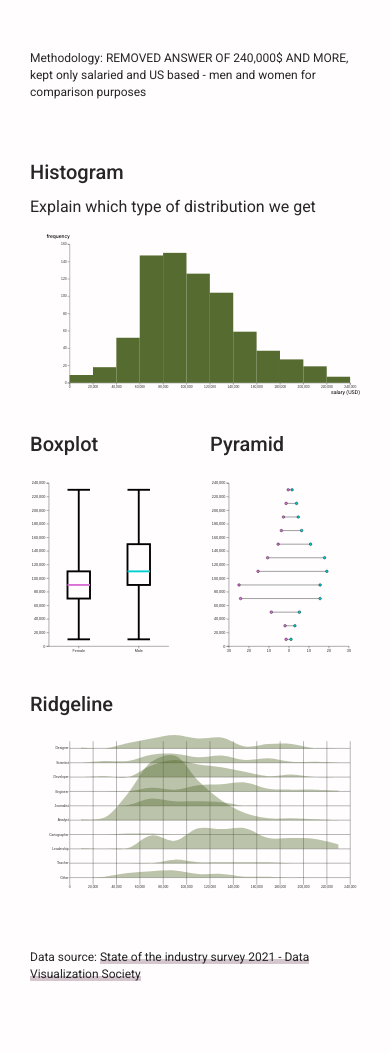
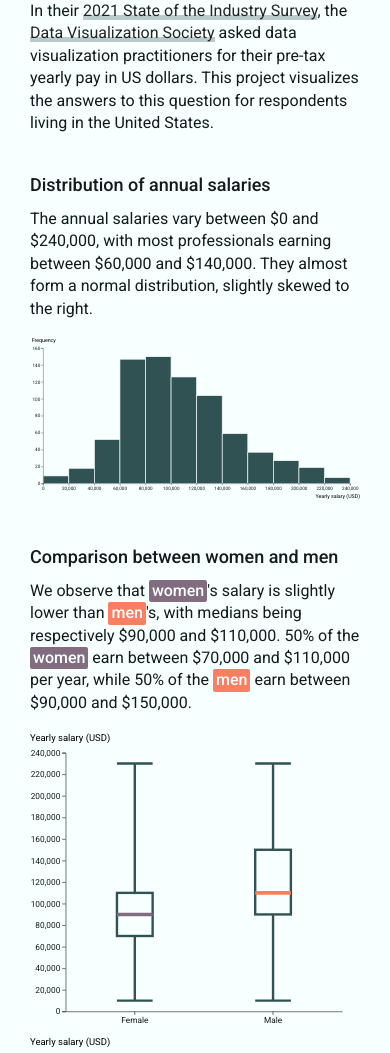
Before and after one commit to d3js-in-action-third-edition/dvs-salary-distribution, a plain HTML site: page index.html in a window 390 px wide. Shown: the part 198-1251 px from the top of the page. Before the commit the page ends 1211 px from the top, so only its background shows below. Drawn offline with nearby package versions, Linux system fonts and the light colour scheme.

Commit message:
Update design

```diff
--- a/css/base.css
+++ b/css/base.css
@@ -10,12 +10,12 @@ html {
 }
 body {
   margin: 0;
-  background-color: #FFFDFE;
+  background-color: #f8ffff;
   font-family: 'Roboto', sans-serif;
   font-size: 1.6rem;
   line-height: 1.4;
   font-weight: 400;
-  color: #272626;
+  color: #101b1b;
 }
 .container {
   margin-right: auto;
@@ -55,16 +55,31 @@ h1 {
   font-size: 4rem;
 }
 h2 {
-  margin: 3rem 0 1.2rem;
-  font-size: 2.4rem;
+  margin: 4rem 0 1.2rem;
+  font-size: 2.8rem;
   line-height: 1.2;
 }
+h3 {
+  margin: 3rem 0 1rem;
+  font-size: 2rem;
+  line-height: 1.2;
+}
+.em {
+  font-weight: 500;
+}
 @media screen and (max-width: 596px) {
+  .col-6 {
+    flex: 0 0 100%;
+    max-width: 100%;
+  }
   h1 {
     font-size: 3rem;
   }
   h2 {
     font-size: 2rem;
+  }
+  h2 {
+    font-size: 1.8rem;
   }
 }
 p {
@@ -73,16 +88,38 @@ p {
 a {
   color: #222323;
   text-decoration: none;
-  box-shadow: inset 0 -5px 0 0 rgba(117, 72, 94, 0.3);
+  box-shadow: inset 0 -5px 0 0 rgba(48, 82, 82, 0.3);
   transition: box-shadow 0.2s ease-out;
 }
 a:hover, a:focus {
-  box-shadow: inset 0 -18px 0 0 rgba(117, 72, 94, 0.3);
+  box-shadow: inset 0 -18px 0 0 rgba(48, 82, 82, 0.3);
   transition-timing-function: ease-in;
+}
+
+/* Intro */
+.intro {
+  max-width: 900px;
+  margin-bottom: 15px;
 }
 
 /* Sources */
 .source {
-  padding: 50px 0 30px;
-  font-size: 1.2rem;
+  max-width: 900px;
+  margin: 50px 0 30px;
+  font-size: 1.4rem;
 }
+
+/* legend */
+.text-legend {
+  display: inline-block;
+  padding: 0px 3px;
+  color: #f8ffff;
+  font-weight: 500;
+  border-radius: 2px;
+}
+.text-legend.women {
+  background-color: #826C7F;
+}
+.text-legend.men {
+  background-color: #FA7E61;
+}
--- a/css/visualization.css
+++ b/css/visualization.css
@@ -5,6 +5,10 @@
 }
 
 /* Axis and labels styles */
+.tick text {
+  font-family: 'Roboto', sans-serif;
+  font-size: 14px;
+}
 #ridgeline .domain {
   stroke-opacity: 0;
 }
--- a/index.html
+++ b/index.html
@@ -11,31 +11,40 @@
 	<div class="container">
 
 		<h1>Earnings of Data Visualization profesionals</h1>
-		<div class="source">Methodology: REMOVED ANSWER OF 240,000$ AND MORE, kept only salaried and US based - men and women for comparison purposes</a></div>
-		<h2>Histogram</h2>
-		<p>Explain which type of distribution we get</p>
+		<div class="intro">In their <a href="https://www.datavisualizationsociety.org/survey">2021 State of the Industry Survey</a>, the <a href="https://www.datavisualizationsociety.org">Data Visualization Society</a> asked data visualization practitioners for their pre-tax yearly pay in US dollars. This project visualizes the answers to this question for respondents living in the United States.</div>
+
+		<h2>Distribution of annual salaries</h2>
+		<div class="intro">The annual salaries vary between $0 and $240,000, with most professionals earning between $60,000 and $140,000. They almost form a normal distribution, slightly skewed to the right.</div>
 		<div id="histogram" class="responsive-svg-container"></div>
 
+		<h2>Comparison between women and men</h2>
+		<div class="intro">We observe that <span class="text-legend women">women</span>'s salary is slightly lower than <span class="text-legend men">men</span>'s, with medians being respectively $90,000 and $110,000. 50% of the <span class="text-legend women">women</span> earn between $70,000 and $110,000 per year, while 50% of the <span class="text-legend men">men</span> earn between $90,000 and $150,000.</div>
 		<div class="row">
 			<div class="col col-6">
-				<h2>Boxplot</h2>
 				<div id="boxplot" class="responsive-svg-container"></div>
 			</div>
 			<div class="col col-6">
-				<h2>Pyramid</h2>
 				<div id="pyramid" class="responsive-svg-container"></div>
 			</div>
 		</div>
 
-		<h2>Ridgeline</h2>
+		<h2>Comparison between roles</h2>
+		<div class="intro">The most represented role in the survey respondents is Analyst (250 respondents), followed by Leadership roles (134 respondents). The functions with the smallest representations are Cartographers (2 respondents) and Teachers (8 respondents; Their distribution cannot be considered statistically relevant.</div>
 		<div id="ridgeline" class="responsive-svg-container"></div>
 
 
-		<div class="source">Data source: <a href="https://www.datavisualizationsociety.org/survey">State of the industry survey 2021 - Data Visualization Society</a></div>
+		<div class="source">
+			<h3>Data source</h3>
+			<p><a href="https://www.datavisualizationsociety.org/survey">State of the industry survey 2021 - Data Visualization Society</a></p>
+			<h3>Methodology</h3>
+			<p>For comparison purposes, this project visualizes only the answers provided by salaried professionals living in the United States (788 respondents). Thirty-three respondents declared earning $240,000 or more annually and are not represented in the visualizations.</p>
+			<p>The boxplot and the pyramid chart present only the data from respondents identifying as women or men (735 respondents).</p>
+		</div>
 	</div>
 
 	<!-- Load your scripts here -->
 	<script src="https://d3js.org/d3.v7.min.js"></script>
+	<script src="js/shared-constants.js"></script>
 	<script src="js/histogram.js"></script>
 	<script src="js/box-plot.js"></script>
 	<script src="js/pyramid.js"></script>
--- a/js/box-plot.js
+++ b/js/box-plot.js
@@ -12,8 +12,8 @@ const drawBoxplot = (data) => {
   /*******************************/
   /*    Declare the constants    */
   /*******************************/
-  const margin = {top: 40, right: 30, bottom: 25, left: 50};
-  const width = 400;
+  const margin = {top: 40, right: 30, bottom: 25, left: 60};
+  const width = 555;
   const height = 500;
   const innerWidth = width - margin.left - margin.right;
   const innerHeight = height - margin.top - margin.bottom;
@@ -105,18 +105,23 @@ const drawBoxplot = (data) => {
   innerChart
     .append("g")
       .call(leftAxis);
+  svg
+    .append("text")
+      .text("Yearly salary (USD)")
+      .attr("x", 0)
+      .attr("y", 20);
 
 
   /******************************/
   /*      Add the boxplots      */
   /******************************/
   const boxplotWidth = 60;
-  const boxplotStrokeWidth = 5;
+  const boxplotStrokeWidth = 4;
   genders.forEach(gender => {
     const boxplotContainer = innerChart
       .append("g")
         .attr("class", `boxplot-${gender}`)
-        .attr("stroke", "black")
+        .attr("stroke", slateGray)
         .attr("stroke-width", boxplotStrokeWidth);
 
     // Append rectangles
@@ -137,7 +142,8 @@ const drawBoxplot = (data) => {
         .attr("x2", xScale(gender) + xScale.bandwidth()/2 + boxplotWidth/2)
         .attr("y1", gender === "Female" ? yScale(femalesQuartiles[1]) : yScale(malesQuartiles[1]))
         .attr("y2", gender === "Female" ? yScale(femalesQuartiles[1]) : yScale(malesQuartiles[1]))
-        .attr("stroke", gender === "Female" ? "orchid" : "darkturquoise");
+        .attr("stroke", gender === "Female" ? womenColor : menColor)
+        .attr("stroke-width", 6);
 
     // Append whiskers
     boxplotContainer
--- a/js/histogram.js
+++ b/js/histogram.js
@@ -12,7 +12,7 @@ const drawHistogram = (data) => {
   /*******************************/
   /*    Declare the constants    */
   /*******************************/
-  const margin = {top: 40, right: 30, bottom: 40, left: 120};
+  const margin = {top: 40, right: 30, bottom: 50, left: 40};
   const width = 1000;
   const height = 500;
   const innerWidth = width - margin.left - margin.right;
@@ -52,6 +52,23 @@ const drawHistogram = (data) => {
     .nice();
 
 
+  /*******************************/
+  /*    Append the rectangles    */
+  /*******************************/
+  const rectWidth = xScale(bins[0].x1) - xScale(bins[0].x0);
+  innerChart
+    .selectAll("rect")
+    .data(bins)
+    .join("rect")
+      .attr("x", d => xScale(d.x0))
+      .attr("y", d => yScale(d.length))
+      .attr("width", rectWidth)
+      .attr("height", d => innerHeight - yScale(d.length))
+      .attr("fill", slateGray)
+      .attr("stroke", white)
+      .attr("stroke-width", 2);
+
+
   /**************************/
   /*      Add the axes      */
   /**************************/
@@ -64,7 +81,7 @@ const drawHistogram = (data) => {
       .call(bottomAxis);
   svg
     .append("text")
-      .text("salary (USD)")
+      .text("Yearly salary (USD)")
       .attr("text-anchor", "end")
       .attr("x", width)
       .attr("y", height - 5);
@@ -75,27 +92,8 @@ const drawHistogram = (data) => {
       .call(leftAxis);
   svg
     .append("text")
-      .text("frequency")
-      .attr("x", 50)
+      .text("Frequency")
+      .attr("x", 5)
       .attr("y", 20);
 
-
-  /*******************************/
-  /*    Append the rectangles    */
-  /*******************************/
-  const rectWidth = xScale(bins[0].x1) - xScale(bins[0].x0);
-  innerChart
-    .selectAll("rect")
-    .data(bins)
-    .join("rect")
-      .attr("x", d => xScale(d.x0))
-      .attr("y", d => yScale(d.length))
-      .attr("width", rectWidth)
-      .attr("height", d => innerHeight - yScale(d.length))
-      .attr("fill", "darkolivegreen");
-
-
-
-
-
 };
--- a/js/pyramid.js
+++ b/js/pyramid.js
@@ -22,6 +22,7 @@ const drawPyramid = (data) => {
   // console.log("males bins", malesBins);
   const malesTotal = malesData.length;
   // console.log("total males", malesTotal);
+  console.log("total", malesTotal + femalesTotal);
 
   bins.forEach(bin => {
     const femaleBins = [];
@@ -43,8 +44,8 @@ const drawPyramid = (data) => {
   /*******************************/
   /*    Declare the constants    */
   /*******************************/
-  const margin = {top: 40, right: 30, bottom: 25, left: 50};
-  const width = 400;
+  const margin = {top: 40, right: 30, bottom: 40, left: 60};
+  const width = 555;
   const height = 500;
   const innerWidth = width - margin.left - margin.right;
   const innerHeight = height - margin.top - margin.bottom;
@@ -103,11 +104,22 @@ const drawPyramid = (data) => {
     .append("g")
       .attr("transform", `translate(0, ${innerHeight})`)
       .call(bottomAxisMales);
+  svg
+    .append("text")
+      .text("Percent")
+      .attr("text-anchor", "middle")
+      .attr("x", margin.left + innerWidth/2)
+      .attr("y", height - 3);
 
   const leftAxis = d3.axisLeft(yScale);
   innerChart
     .append("g")
       .call(leftAxis);
+  svg
+    .append("text")
+      .text("Yearly salary (USD)")
+      .attr("x", 0)
+      .attr("y", 20);
 
 
   /******************************/
@@ -117,33 +129,32 @@ const drawPyramid = (data) => {
     .selectAll(".dumbbell-container")
     .data(bins)
     .join("g")
-      .attr("class", "dumbbell-container");
+      .attr("class", "dumbbell-container")
+      .attr("stroke", slateGray)
+      .attr("stroke-width", 2);
 
   dumbbellContainers
     .append("line")
       .attr("x1", d => xScaleFemales(d.females.length / femalesTotal * 100))
       .attr("x2", d => xScaleMales(d.males.length / malesTotal * 100))
       .attr("y1", d => yScale(d.x0 + (d.x1-d.x0)/2))
-      .attr("y2", d => yScale(d.x0 + (d.x1-d.x0)/2))
-      .attr("stroke", "black");
+      .attr("y2", d => yScale(d.x0 + (d.x1-d.x0)/2));
 
-  const circlesRadius = 3.5;
+  const circlesRadius = 5;
   dumbbellContainers
     .append("circle")
       .attr("class", "circle-female")
       .attr("cx", d => xScaleFemales(d.females.length / femalesTotal * 100))
       .attr("cy", d => yScale(d.x0 + (d.x1-d.x0)/2))
       .attr("r", circlesRadius)
-      .attr("fill", "orchid")
-      .attr("stroke", "black");
+      .attr("fill", womenColor);
   dumbbellContainers
     .append("circle")
       .attr("class", "circle-male")
       .attr("cx", d => xScaleMales(d.males.length / malesTotal * 100))
       .attr("cy", d => yScale(d.x0 + (d.x1-d.x0)/2))
       .attr("r", circlesRadius)
-      .attr("fill", "darkturquoise")
-      .attr("stroke", "black");
+      .attr("fill", menColor);
 
 
 };
--- a/js/ridgeline.js
+++ b/js/ridgeline.js
@@ -28,7 +28,7 @@ const drawRidgeline = (data) => {
   /*******************************/
   /*    Declare the constants    */
   /*******************************/
-  const margin = {top: 40, right: 30, bottom: 25, left: 120};
+  const margin = {top: 40, right: 30, bottom: 25, left: 90};
   const width = 1000;
   const height = 500;
   const innerWidth = width - margin.left - margin.right;
@@ -83,12 +83,18 @@ const drawRidgeline = (data) => {
   /*      Add the axes      */
   /**************************/
   const bottomAxis = d3.axisBottom(xScale)
-    .tickSize(innerHeight * -1)
+    // .tickSize(innerHeight * -1)
     .tickSizeOuter(0);
   innerChart
     .append("g")
-      .attr("transform", `translate(0, ${innerHeight})`)
+      .attr("transform", `translate(0, ${innerHeight - rolesScale.bandwidth()/2})`)
       .call(bottomAxis);
+  svg
+    .append("text")
+      .text("Yearly salary (USD)")
+      .attr("text-anchor", "end")
+      .attr("x", width)
+      .attr("y", height - 5);
 
   const rolesAxis = d3.axisLeft(rolesScale)
     .tickSize(innerWidth * -1)
@@ -127,7 +133,7 @@ const drawRidgeline = (data) => {
       .append("path")
         .attr("class", `area-${role.id}`)
         .attr("d", areaGenerator(role.bins))
-        .attr("fill", "darkolivegreen")
+        .attr("fill", slateGray)
         .attr("fill-opacity", 0.4);
   });
 
--- /dev/null
+++ b/js/shared-constants.js
@@ -0,0 +1,5 @@
+// Colors
+const slateGray = "#305252";
+const womenColor = "#826C7F";
+const menColor = "#FA7E61";
+const white = "#f8ffff";
```
Also changed, not shown: js/load-data.js (+9 -0 lines).
